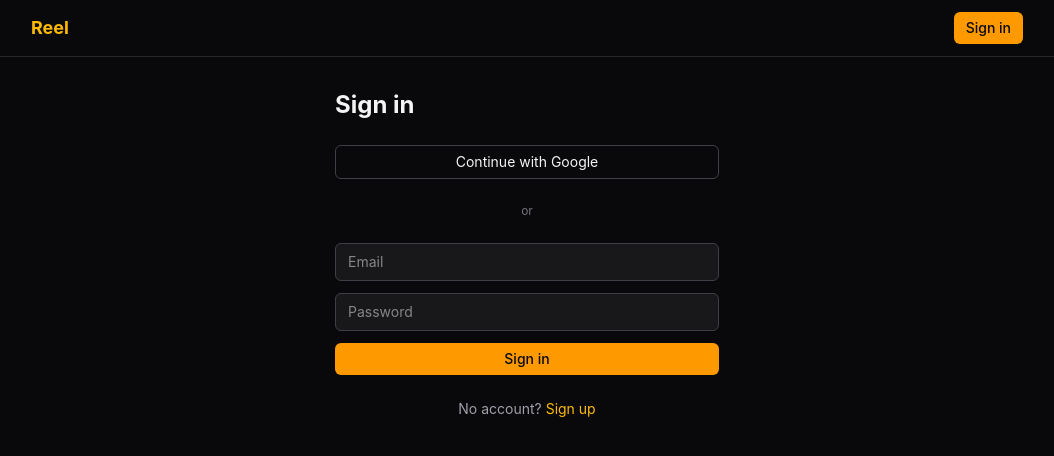
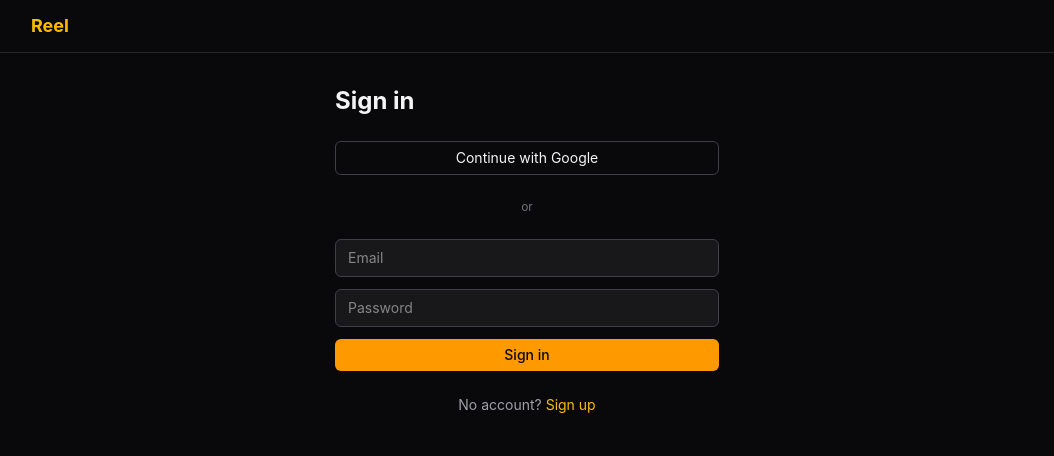
Before and after one commit to suannlamm/projtakehome, a Next.js app: page /login in a window 1280 px wide. Shown: the top 456 px of the page, without its empty margins (113-1167 px from the left). Built offline with nearby package versions, Linux system fonts and the light colour scheme; no server answers.

Commit message:
update: return an error message if user tries to sign up with an email that alr has an account

```diff
--- a/src/app/layout.tsx
+++ b/src/app/layout.tsx
@@ -20,7 +20,7 @@ export default async function RootLayout({ children }: { children: React.ReactNo
             <Link href="/" className="mr-3 text-lg font-bold text-amber-400">
               Reel
             </Link>
-            {user ? (
+            {user && (
               <>
                 <NavLinks />
                 <div className="ml-auto flex items-center gap-1">
@@ -28,8 +28,6 @@ export default async function RootLayout({ children }: { children: React.ReactNo
                   <UserMenu username={user.username} />
                 </div>
               </>
-            ) : (
-              <Link href="/login" className="btn ml-auto">Sign in</Link>
             )}
           </nav>
         </header>
--- a/src/app/login/page.tsx
+++ b/src/app/login/page.tsx
@@ -22,7 +22,9 @@ export default function LoginPage() {
           ? "Incorrect email or password."
           : error.code === "email_not_confirmed"
             ? "Confirm your email first: check your inbox for the link."
-            : error.message,
+            : error.code === "user_already_exists"
+              ? "There's already an account associated with that email. Sign in instead."
+              : error.message,
       error: true,
     });
 
@@ -38,6 +40,9 @@ export default function LoginPage() {
       });
       setBusy(false);
       if (error) return showError(error);
+      // With "Confirm email" on, Supabase doesn't error for a taken email: it returns a stand-in user
+      // with no identities and sends nothing.
+      if (data.user?.identities?.length === 0) return showError({ code: "user_already_exists", message: "" });
       // No session means Supabase is waiting for the user to confirm their email.
       if (!data.session) return setMessage({ text: "Check your email for a confirmation link.", error: false });
     } else {
```
Also changed, not shown: 1 other file (tests, documents, lock files or other folders).
